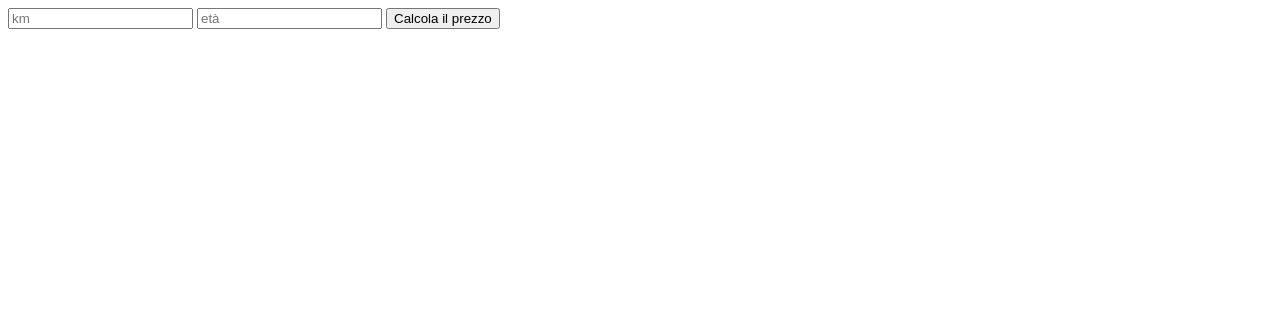
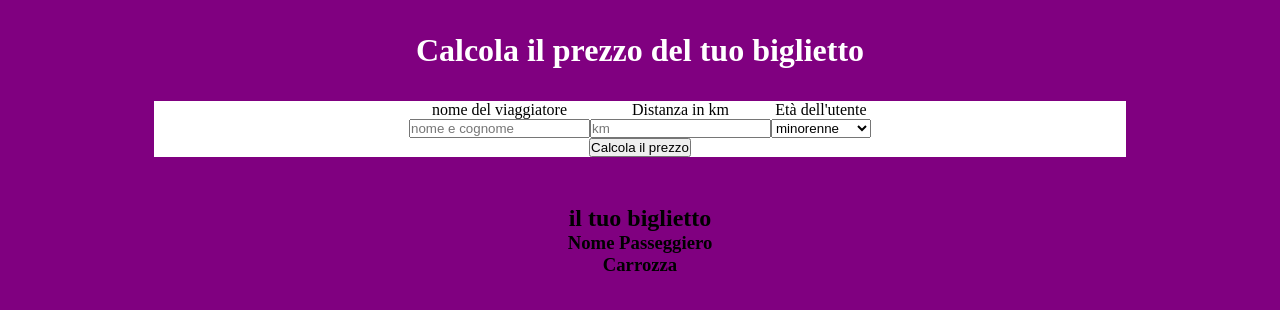
Before and after one commit to CarloFanelli/js-biglietto-treno-form, a plain HTML site: page index.html in a window 1280 px wide. Drawn offline with Linux system fonts and the light colour scheme.

Commit message:
add style

```diff
--- /dev/null
+++ b/assets/css/style.css
@@ -0,0 +1,52 @@
+*{
+    padding: 0;
+    margin: 0;
+    box-sizing: border-box;
+}
+
+body{
+    background: purple;
+}
+
+.bg-white{
+    background-color: #fff;
+}
+
+.p1{
+    padding: 1rem;
+}
+h1{
+    color: white;
+}
+
+.d-flex{
+    display: flex;
+}
+
+.flex-col{
+    flex-direction: column;
+}
+
+.align-center{
+    justify-content: center;
+}
+
+.row{
+padding: 1rem;
+}
+
+.col-8{
+    width: 80%;
+    margin: auto;
+    text-align: center;
+}
+
+.col-6{
+    width: 50%;
+    margin: auto;
+    text-align: center;
+}
+
+.col-8>*{
+    text-align: center;
+}
--- a/assets/js/main.js
+++ b/assets/js/main.js
@@ -16,21 +16,27 @@ va applicato uno sconto del 40% per gli over 65.
 
 let priceAge;
 
-const kmDOM = document.getElementById('km').valueAsNumber;
+document.getElementById('priceButton').addEventListener('click', function (e) {
 
-const ageUserDOM = document.getElementById('ageUser').valueAsNumber;
+   // console.log('ciao'); - debug
 
-document.getElementById('myForm').addEventListener('onclick', function calcPrice(){
+    const kmDOM = document.getElementById('km').valueAsNumber;
+
+    console.log(kmDOM);
+
+    const ageUserDOM = document.getElementById('ageUser').value;
+
+    console.log(ageUserDOM);
 
     const kmPrice = 0.21;
 
     let temporaryPrice = kmDOM * kmPrice;
 
-    if (ageUserDOM < 18) {
+    if (ageUserDOM == 'minorenne') {
 
         priceAge = temporaryPrice * 0.8;
 
-    } else if (ageUserDOM >= 65) {
+    } else if (ageUserDOM == 'over65') {
 
         priceAge = temporaryPrice * 0.6;
 
@@ -38,8 +44,12 @@ document.getElementById('myForm').addEventListener('onclick', function calcPrice
         priceAge = temporaryPrice;
     }
 
-    //stampo il prezzo
+    //stampo il prezzo e i dettagli
     const resultDOM = document.getElementById('priceResult');
+
+    const nomePasseggieroDOM = document.getElementById('userName').value;
+
+    console.log('nomePasseggieroDOM');
 
     resultDOM.innerHTML = 'il prezzo è ' + priceAge.toFixed(2) + ' €';
 });
--- a/index.html
+++ b/index.html
@@ -4,16 +4,73 @@
         <meta charset="UTF-8">
         <meta name="viewport" content="width=device-width, initial-scale=1.0">
         <title>Biglietteria Treno</title>
+        <link rel="stylesheet" href="./assets/css/style.css">
+
     </head>
     <body>
+        <div class="container p1">
+            <div class="row p1">
+                <div class="col-8">
+                    <h1>Calcola il prezzo del tuo biglietto</h1>
+                </div>
+            </div>
+            <div class="row p1">
+                <div class="col-8  d-flex align-center bg-white">
+                    <div id="myForm" class=" d-flex ">
+                        <div class="d-flex flex-col">
+                            <label for="userName">nome del viaggiatore</label>
+                            <input type="text" id="userName"
+                                placeholder="nome e cognome">
+                        </div>
 
-        <div id="myForm">
-            <input type="number" id="km" placeholder="km">
-            <input type="number" id="ageUser" placeholder="età">
-            <button id="priceButton" onclick="calcPrice()">Calcola il prezzo</button>
+                        <div class="d-flex flex-col">
+                            <label for="km">Distanza in km</label>
+                            <input type="number" id="km" placeholder="km">
+                        </div>
+
+                        <div class="d-flex flex-col">
+                            <label for="ageUser">Età dell'utente</label>
+                            <select name="ageUser" id="ageUser">
+                                <option value="minorenne">minorenne</option>
+                                <option value="maggiorenne">maggiorenne</option>
+                                <option value="over65">over 65</option>
+                            </select>
+
+                        </div>
+                    </div>
+                </div>
+
+                <div class="col-8 bg-white">
+
+                    <button id="priceButton">Calcola il prezzo</button>
+                </div>
+
+            </div>
+
         </div>
 
-        <h4 id="priceResult"></h4>
+        <div class="container">
+            <div class="row">
+                <div class="col-8">
+                    <h2>il tuo biglietto</h2>
+                </div>
+                <div class="col-8">
+
+                    <div>
+                        <h3>Nome Passeggiero</h3>
+                        <h4 id="nomePasseggiero"></h4>
+                    </div>
+                    <div>
+                        <h3>Carrozza</h3>
+                        <h4 id="carrozza"></h4>
+                    </div>
+                    <div></div>
+                    <div></div>
+
+                    <h4 id="priceResult"></h4>
+                </div>
+            </div>
+        </div>
 
         <script type="text/javascript" src="./assets/js/main.js"></script>
     </body>
```
